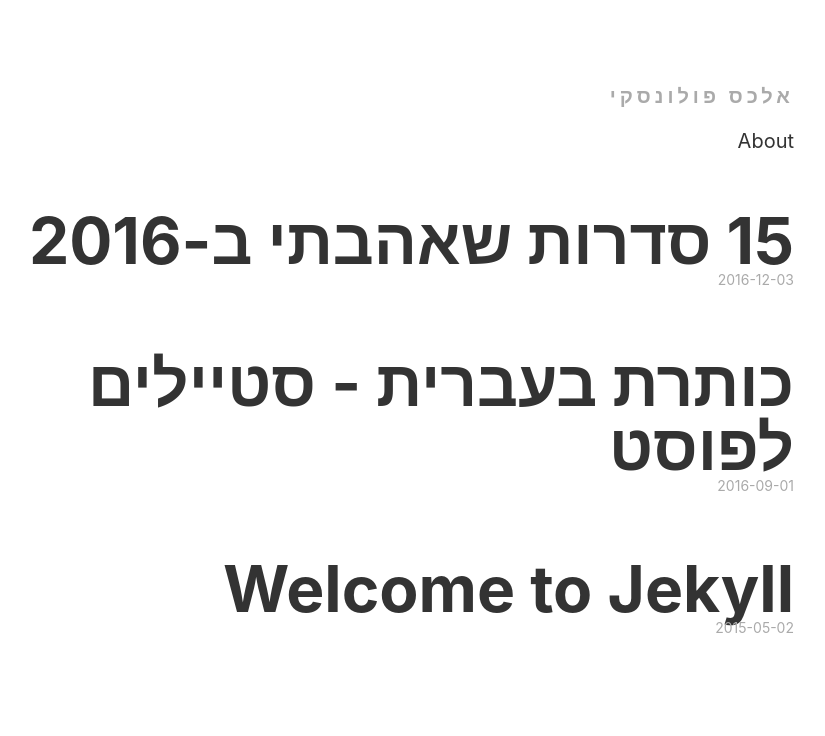
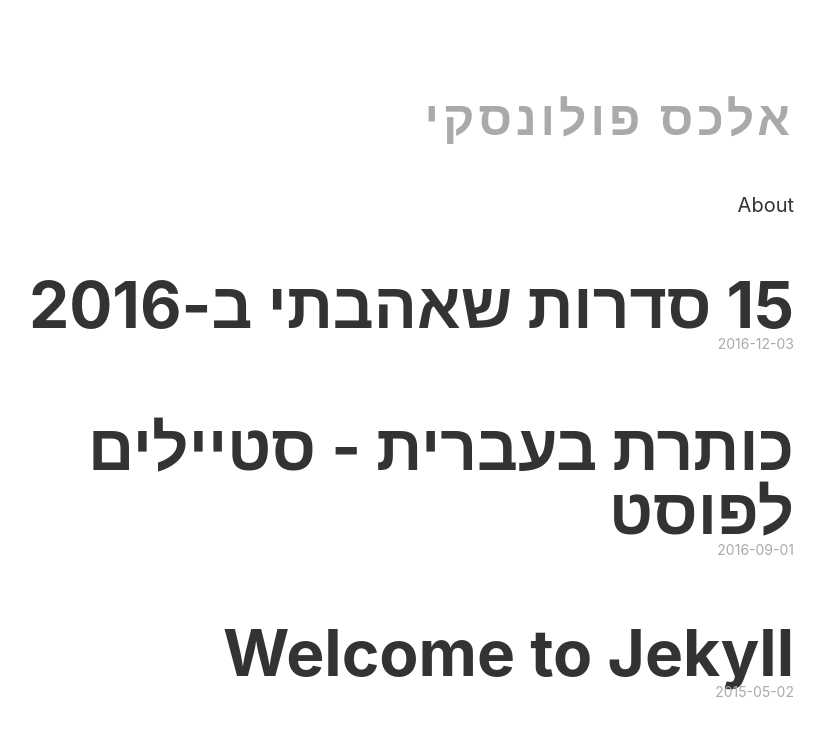
Before and after one commit to alexpolonsky/test-dec2016, a Jekyll site: the page built from index.html, in a window 1280 px wide. Shown: the top 736 px of the page, without its empty margins (407-1232 px from the left). Built offline with Jekyll 4.4.1, drawn with Linux system fonts in a browser that asks for light colours; some web fonts are replaced.

Commit message:
Update _layout.scss

```diff
--- a/_sass/_layout.scss
+++ b/_sass/_layout.scss
@@ -8,7 +8,7 @@ main {
     margin-top: 5rem;
     .site-title {
         font-weight: 700;
-        font-size: $base-font-size;
+        font-size: 3.2;
         > a {
             color: $meta-color;
             text-transform: uppercase;
```
